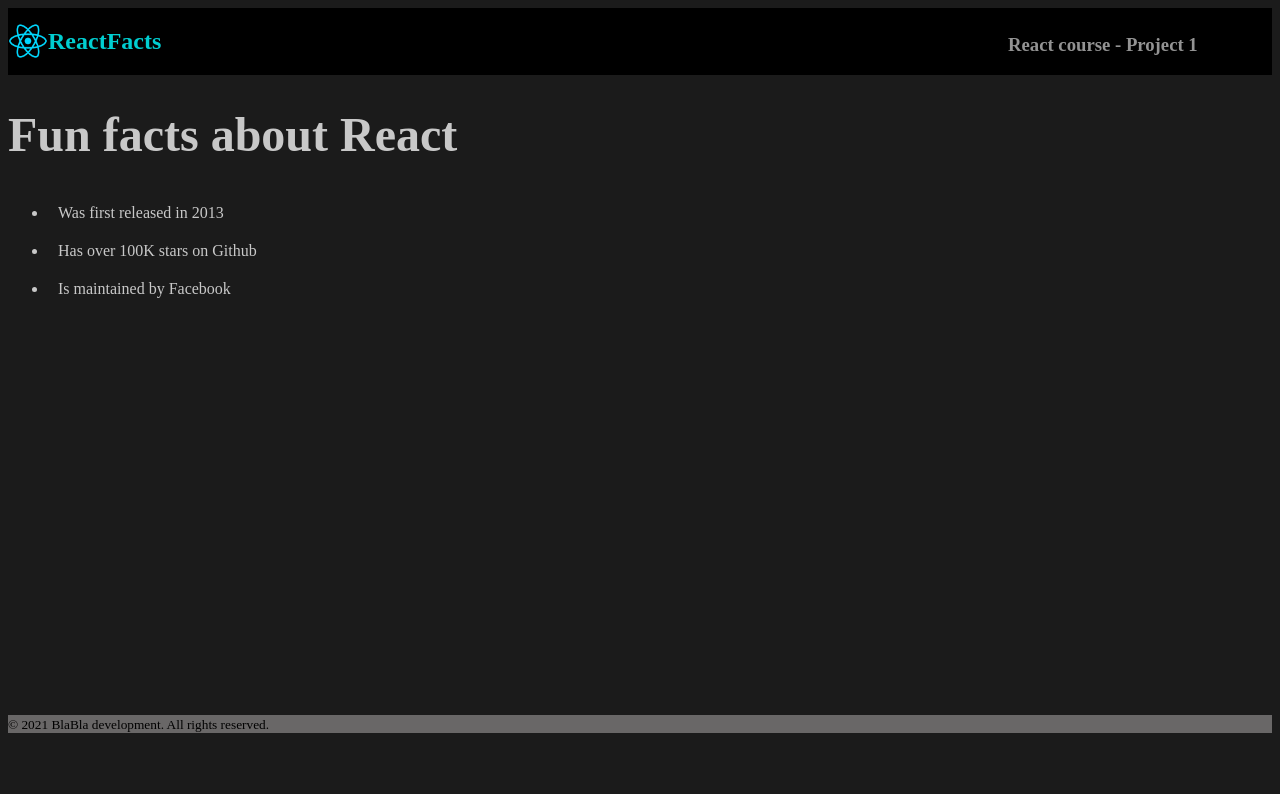
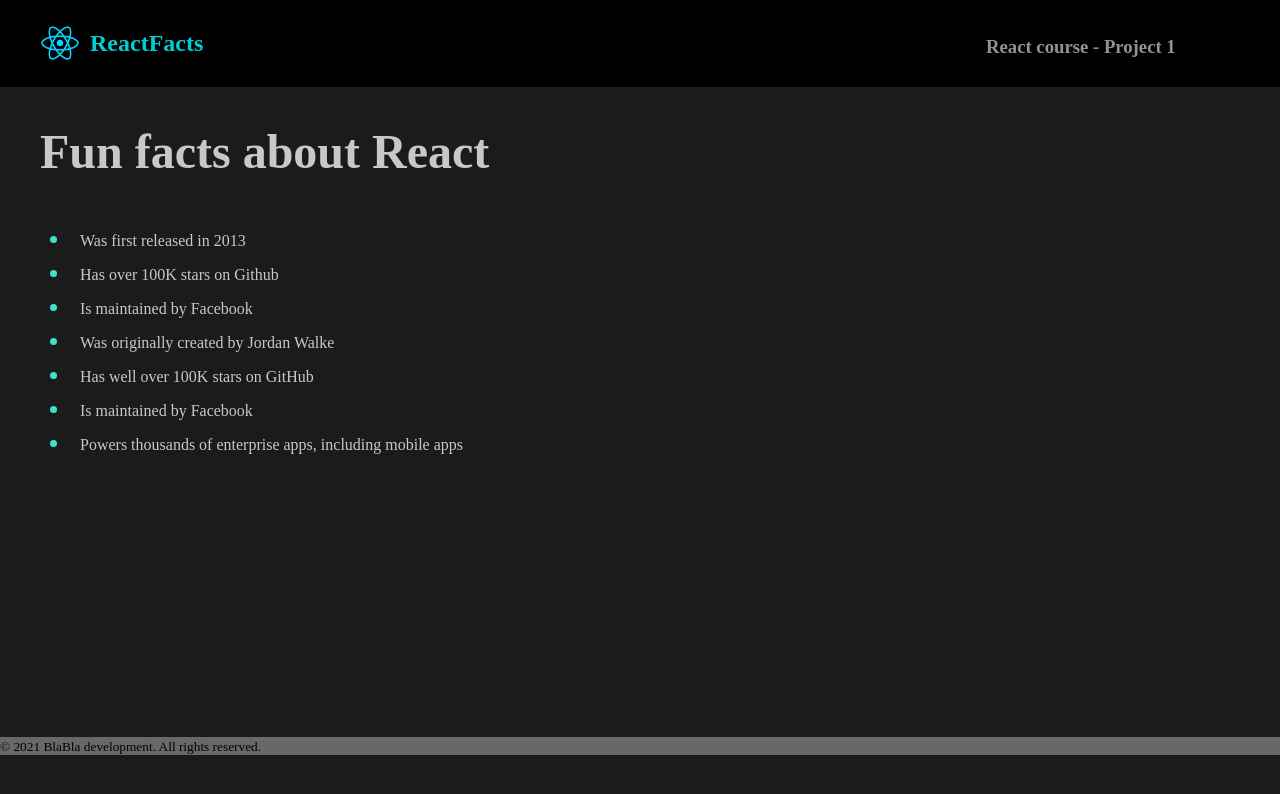
Before and after one commit to Samarjyoti/react-sample-projects, a React app in the folder react-sample/: page / in a window 1280 px wide. Built offline with nearby package versions, Linux system fonts and the light colour scheme.

Commit message:
Minor tweaks

```diff
--- a/react-sample/src/MainContent.js
+++ b/react-sample/src/MainContent.js
@@ -4,10 +4,14 @@ export default function MainContent() {
     return (
         <div className="maincontent">
             <h1 className="contentHeading">Fun facts about React</h1>
-            <ul>
-                <li className="contentList">Was first released in 2013</li>
-                <li className="contentList">Has over 100K stars on Github</li>
-                <li className="contentList">Is maintained by Facebook</li>
+            <ul className="contentList">
+                <li >Was first released in 2013</li>
+                <li >Has over 100K stars on Github</li>
+                <li >Is maintained by Facebook</li>
+                <li >Was originally created by Jordan Walke</li>
+                <li >Has well over 100K stars on GitHub</li>
+                <li >Is maintained by Facebook</li>
+                <li >Powers thousands of enterprise apps, including mobile apps</li>
             </ul>
         </div>
     )
--- a/react-sample/src/style.css
+++ b/react-sample/src/style.css
@@ -1,5 +1,6 @@
 body {
 background-color: rgba(0, 0, 0, 0.896);
+margin: 0;
 }
 .page {
     display: flex;
@@ -13,15 +14,17 @@ background-color: rgba(0, 0, 0, 0.896);
     display: flex;
     align-items: center;
     background-color: rgba(0, 0, 0, 0.935);
+    padding: 10px 40px;
 }
 .nav-image {
     width: 40px;
+    margin-right: 10px;
 }
 #heading1 {
     color: darkturquoise;
     font:bold;
     align-content: start;
-    width: 75vw;
+    width: 70vw;
 }
 #heading2 {
     color: rgba(255, 255, 255, 0.576);
@@ -30,9 +33,18 @@ background-color: rgba(0, 0, 0, 0.896);
 .maincontent {
     height: 80vh;
     color: rgba(255, 255, 255, 0.759);
+    padding: 5px 40px;
 }
 .contentList {
-    padding: 10px;
+    padding: 10px 30px;
+}
+.contentList > li {
+    padding: 5px 10px;
+}
+
+.contentList > li::marker {
+    font-size: 1.4rem;
+    color: turquoise;
 }
 .contentHeading {
     font-size: xxx-large;
```
